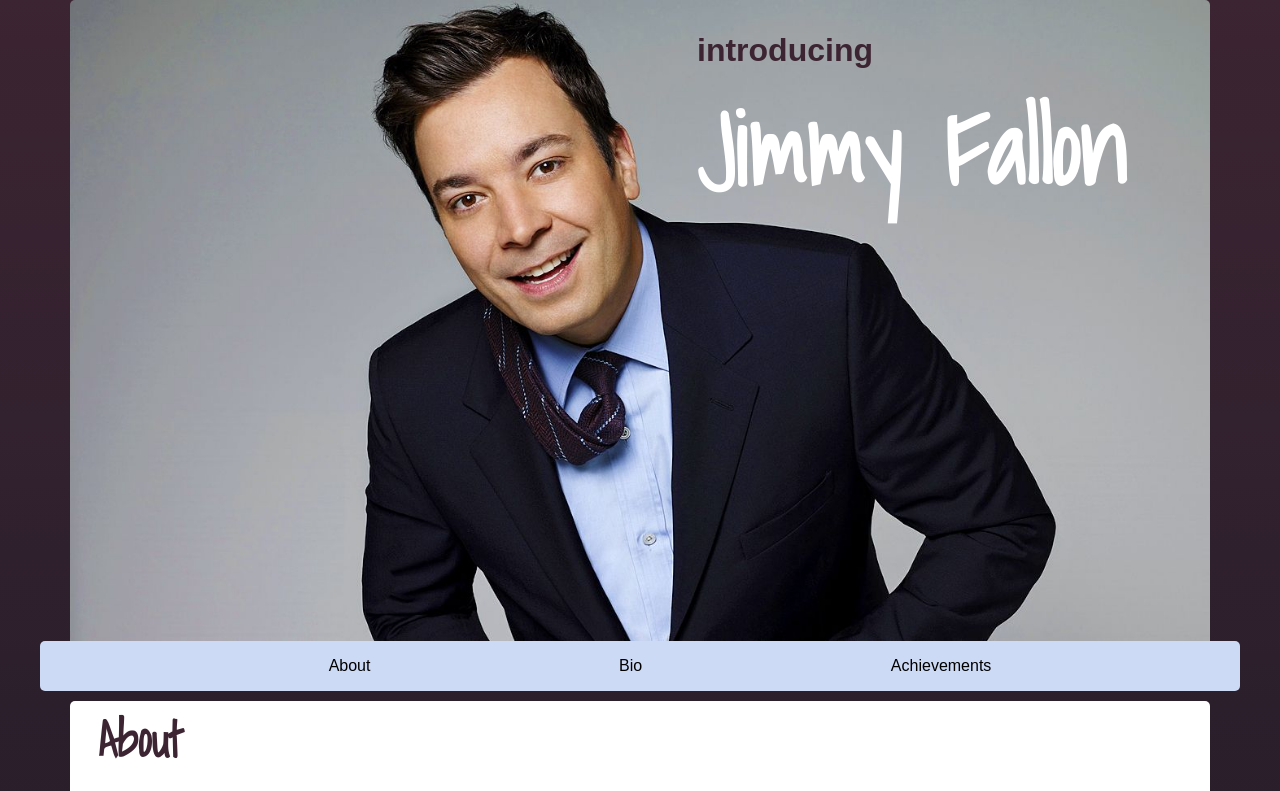
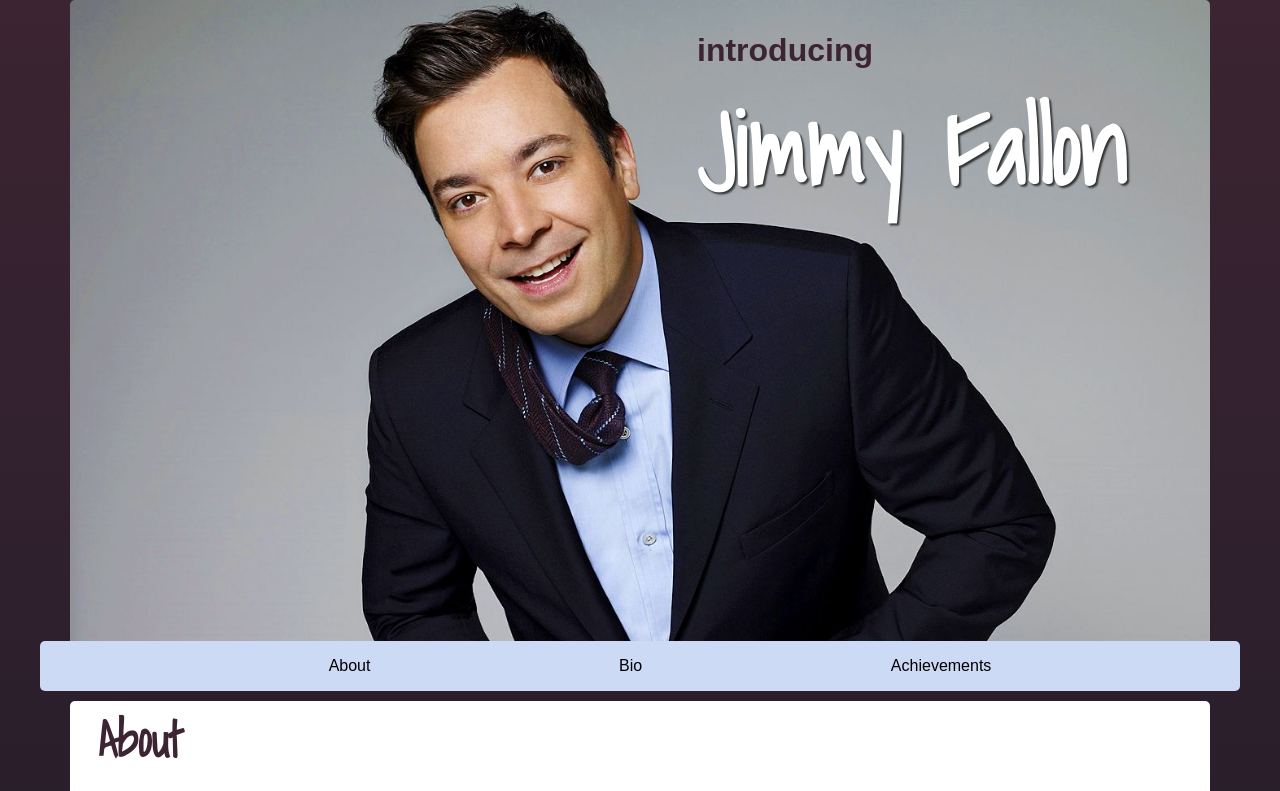
Before and after one commit to jcampbell18/DESN368_project-one, a plain HTML site: page index.html in a window 1280 px wide. Shown: the top 791 px of the page. Drawn offline with Linux system fonts and the light colour scheme.

Commit message:
10-17-2018 3:45PM updated global.css
added text shadow to h1

```diff
--- a/common/global.css
+++ b/common/global.css
@@ -23,6 +23,7 @@ h1 {
     padding: 0;
     margin: 0;
     position: absolute;
+    text-shadow: 2px 2px 2px rgba(0, 0, 0, .7);
 }
 
 h2 {
```
